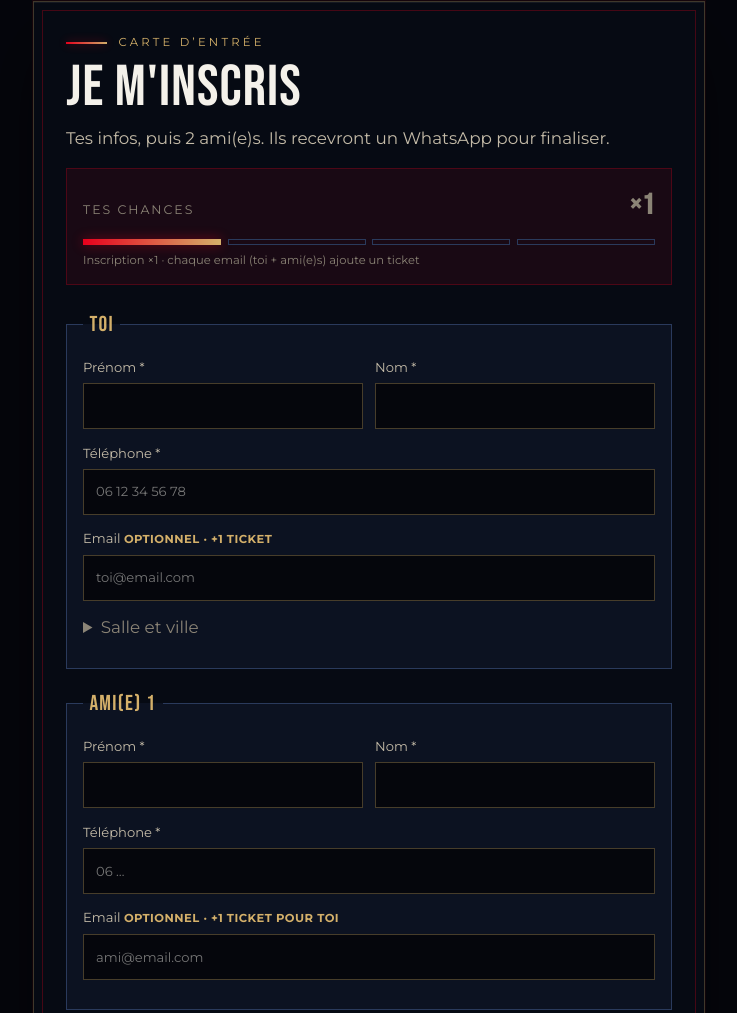
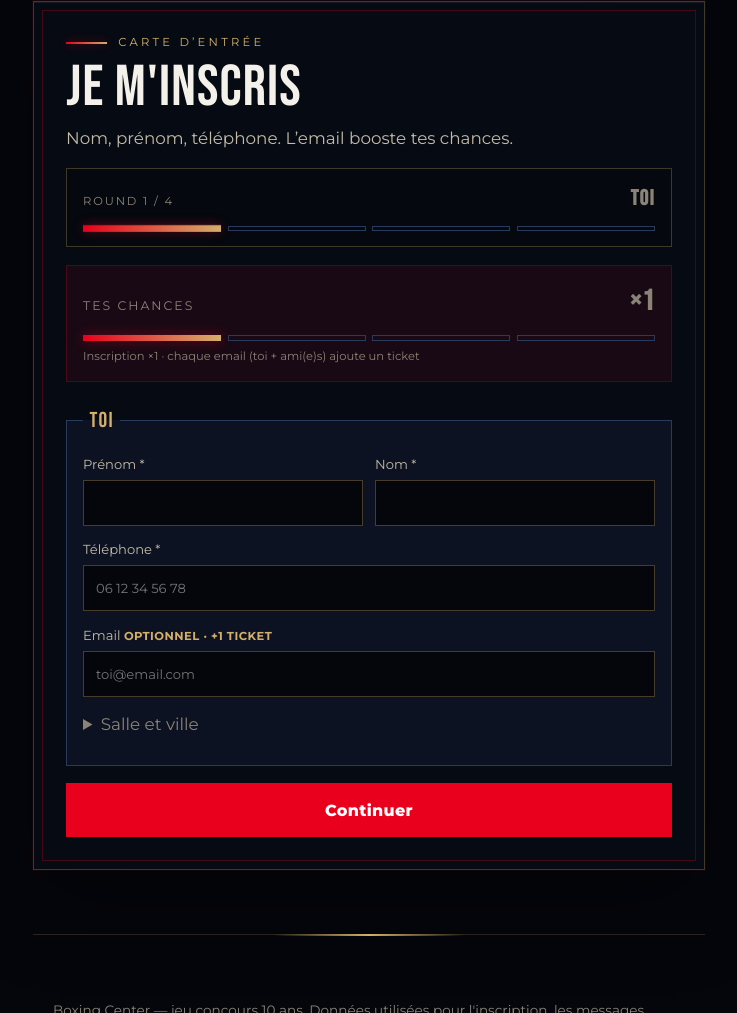
Before and after one commit to angoularaphael/jeu-concours-bc, a website built with Vite: page index.html in a window 1280 px wide. Shown: the part 1422-2435 px from the top of the page, without its empty margins (271-1008 px from the left). Built offline with nearby package versions, Linux system fonts and the light colour scheme.

Commit message:
Walk the contest signup through four rounds instead of one long form.

```diff
--- a/index.html
+++ b/index.html
@@ -115,7 +115,17 @@
     <div class="card__corner" aria-hidden="true"></div>
     <p class="kicker">Carte d’entrée</p>
     <h2 id="form-title">Je m'inscris</h2>
-    <p class="form-lead" id="form-lead">Tes infos, puis 2 ami(e)s. Ils recevront un WhatsApp pour finaliser.</p>
+    <p class="form-lead" id="form-lead">Tes infos d’abord. Ensuite tes 2 ami(e)s, un par un.</p>
+
+    <div class="stepper" id="stepper" aria-label="Progression">
+      <div class="stepper__top">
+        <span id="step-label">Round 1 / 4</span>
+        <strong id="step-name">Toi</strong>
+      </div>
+      <div class="stepper__pips" id="step-pips" aria-hidden="true">
+        <i class="is-on"></i><i></i><i></i><i></i>
+      </div>
+    </div>
 
     <div class="odds" id="odds" aria-live="polite">
       <div class="odds__top">
@@ -132,7 +142,7 @@
       <input type="hidden" name="invite_token" id="invite_token" />
       <input type="hidden" name="source" id="source" />
 
-      <fieldset>
+      <fieldset class="step is-on" data-step="0" data-title="Toi" data-lead="Nom, prénom, téléphone. L’email booste tes chances.">
         <legend>Toi</legend>
         <div class="grid">
           <label>Prénom *
@@ -166,7 +176,7 @@
         </details>
       </fieldset>
 
-      <fieldset>
+      <fieldset class="step" data-step="1" data-title="Ami(e) 1" data-lead="Il ou elle reçoit un WhatsApp pour finaliser. Email optionnel = +1 ticket pour toi." hidden>
         <legend>Ami(e) 1</legend>
         <div class="grid">
           <label>Prénom *
@@ -184,7 +194,7 @@
         </label>
       </fieldset>
 
-      <fieldset>
+      <fieldset class="step" data-step="2" data-title="Ami(e) 2" data-lead="Le deuxième ami(e). Même règle : email optionnel = encore +1 ticket." hidden>
         <legend>Ami(e) 2</legend>
         <div class="grid">
           <label>Prénom *
@@ -202,8 +212,8 @@
         </label>
       </fieldset>
 
-      <fieldset class="checks">
-        <legend class="sr">Consentements</legend>
+      <fieldset class="checks step" data-step="3" data-title="Validation" data-lead="Dernier round. Coche les cases, puis tu es dans le tirage." hidden>
+        <legend>Consentements</legend>
         <label class="check"><input type="checkbox" name="consent_age" required /> J'ai 18 ans (ou l'accord d'un responsable légal).</label>
         <label class="check"><input type="checkbox" name="consent_reglement" required /> J'accepte le <a href="/reglement.html" target="_blank" rel="noopener">règlement du jeu</a>.</label>
         <label class="check"><input type="checkbox" name="consent_wa" required /> J'accepte d'être contacté(e) par WhatsApp par Boxing Center.</label>
@@ -211,7 +221,11 @@
       </fieldset>
 
       <p class="form-error" id="form-error" hidden></p>
-      <button class="btn btn-pulse" type="submit" id="submit">Valider ma participation</button>
+      <div class="step-nav">
+        <button type="button" class="btn btn-ghost" id="step-back" hidden>Retour</button>
+        <button type="button" class="btn btn-pulse" id="step-next">Continuer</button>
+        <button class="btn btn-pulse" type="submit" id="submit" hidden>Valider ma participation</button>
+      </div>
     </form>
   </div>
 </section>
--- a/src/js/main.js
+++ b/src/js/main.js
@@ -14,6 +14,7 @@ document.getElementById('invite_token').value = readInviteToken();
 track('page_vue');
 bootMotion();
 bindOdds(form);
+bindSteps(form);
 
 let started = false;
 form.addEventListener('focusin', () => {
@@ -46,6 +47,80 @@ async function loadInvite() {
 }
 
 loadInvite().catch(() => {});
+
+function bindSteps(root) {
+  const steps = [...root.querySelectorAll('[data-step]')];
+  const nextBtn = document.getElementById('step-next');
+  const backBtn = document.getElementById('step-back');
+  const submit = document.getElementById('submit');
+  const label = document.getElementById('step-label');
+  const nameEl = document.getElementById('step-name');
+  const lead = document.getElementById('form-lead');
+  const pips = document.querySelectorAll('#step-pips i');
+  if (!steps.length || !nextBtn || !submit) return;
+
+  let i = 0;
+  const titles = steps.map((s) => s.dataset.title || '');
+  const leads = steps.map((s) => s.dataset.lead || '');
+
+  const show = (n, dir = 1, { focus = true } = {}) => {
+    i = Math.max(0, Math.min(steps.length - 1, n));
+    const last = i === steps.length - 1;
+    steps.forEach((s, idx) => {
+      const on = idx === i;
+      s.hidden = !on;
+      s.classList.toggle('is-on', on);
+      if (on && focus) {
+        s.classList.remove('step-in-left', 'step-in-right');
+        void s.offsetWidth;
+        s.classList.add(dir >= 0 ? 'step-in-right' : 'step-in-left');
+      }
+    });
+    backBtn.hidden = i === 0;
+    nextBtn.hidden = last;
+    submit.hidden = !last;
+    if (label) label.textContent = `Round ${i + 1} / ${steps.length}`;
+    if (nameEl) nameEl.textContent = titles[i];
+    if (lead && leads[i]) lead.textContent = leads[i];
+    pips.forEach((pip, idx) => {
+      pip.classList.toggle('is-on', idx <= i);
+      pip.classList.toggle('is-done', idx < i);
+    });
+    if (focus) {
+      const first = steps[i].querySelector('input:not([type="hidden"]), select');
+      if (first) first.focus({ preventScroll: true });
+    }
+  };
+
+  const validStep = () => {
+    const fields = steps[i].querySelectorAll('input, select, textarea');
+    for (const f of fields) {
+      if (!f.checkValidity()) {
+        f.reportValidity();
+        return false;
+      }
+    }
+    return true;
+  };
+
+  nextBtn.addEventListener('click', () => {
+    if (!validStep()) return;
+    show(i + 1, 1);
+    root.closest('.card')?.scrollIntoView({ behavior: 'smooth', block: 'start' });
+  });
+  backBtn.addEventListener('click', () => {
+    show(i - 1, -1);
+  });
+  root.addEventListener('keydown', (e) => {
+    if (e.key !== 'Enter') return;
+    if (e.target.closest('textarea, a, button')) return;
+    if (i < steps.length - 1) {
+      e.preventDefault();
+      nextBtn.click();
+    }
+  });
+  show(0, 1, { focus: false });
+}
 
 function showError(msg) {
   errorEl.hidden = false;
--- a/src/styles/index.css
+++ b/src/styles/index.css
@@ -623,6 +623,65 @@ h2 { font-size: clamp(2.1rem, 8vw, 3.6rem); }
 }
 .form-lead { color: var(--ink-2); margin-top: 0; }
 
+.stepper {
+  margin: 0 0 1.15rem;
+  padding: .85rem 1rem .9rem;
+  border: 1px solid rgb(212 176 106 / .28);
+  background: rgb(5 6 12 / .45);
+}
+.stepper__top {
+  display: flex;
+  justify-content: space-between;
+  align-items: baseline;
+  gap: .75rem;
+  font-size: .72rem;
+  letter-spacing: .16em;
+  text-transform: uppercase;
+  color: var(--ink-3);
+}
+.stepper__top strong {
+  font-family: var(--f-display);
+  font-size: 1.35rem;
+  letter-spacing: .06em;
+  color: var(--gold-2);
+}
+.stepper__pips {
+  display: grid;
+  grid-template-columns: repeat(4, 1fr);
+  gap: .4rem;
+  margin-top: .65rem;
+}
+.stepper__pips i {
+  display: block;
+  height: 5px;
+  background: var(--navy-3);
+  box-shadow: inset 0 0 0 1px var(--line);
+  transition: background .35s var(--ease), box-shadow .35s, transform .35s var(--ease);
+}
+.stepper__pips i.is-on {
+  background: linear-gradient(90deg, var(--rouge), var(--gold));
+  box-shadow: 0 0 10px rgb(232 0 28 / .4);
+  transform: scaleY(1.35);
+}
+.step[hidden] { display: none !important; }
+.step.step-in-right { animation: stepIn .45s var(--ease); }
+.step.step-in-left { animation: stepInBack .45s var(--ease); }
+@keyframes stepIn {
+  from { opacity: 0; transform: translateX(28px); }
+  to { opacity: 1; transform: none; }
+}
+@keyframes stepInBack {
+  from { opacity: 0; transform: translateX(-28px); }
+  to { opacity: 1; transform: none; }
+}
+.step-nav {
+  display: flex;
+  gap: .7rem;
+  margin-top: .35rem;
+}
+.step-nav .btn { width: auto; flex: 1; max-width: none; }
+.step-nav .btn-ghost { flex: 0 0 auto; min-width: 7.5rem; }
+
 .odds {
   margin: 1.1rem 0 1.4rem;
   padding: .9rem 1rem;
```
Also changed, not shown: test/e2e/concours.spec.js (+4 -1 lines).
